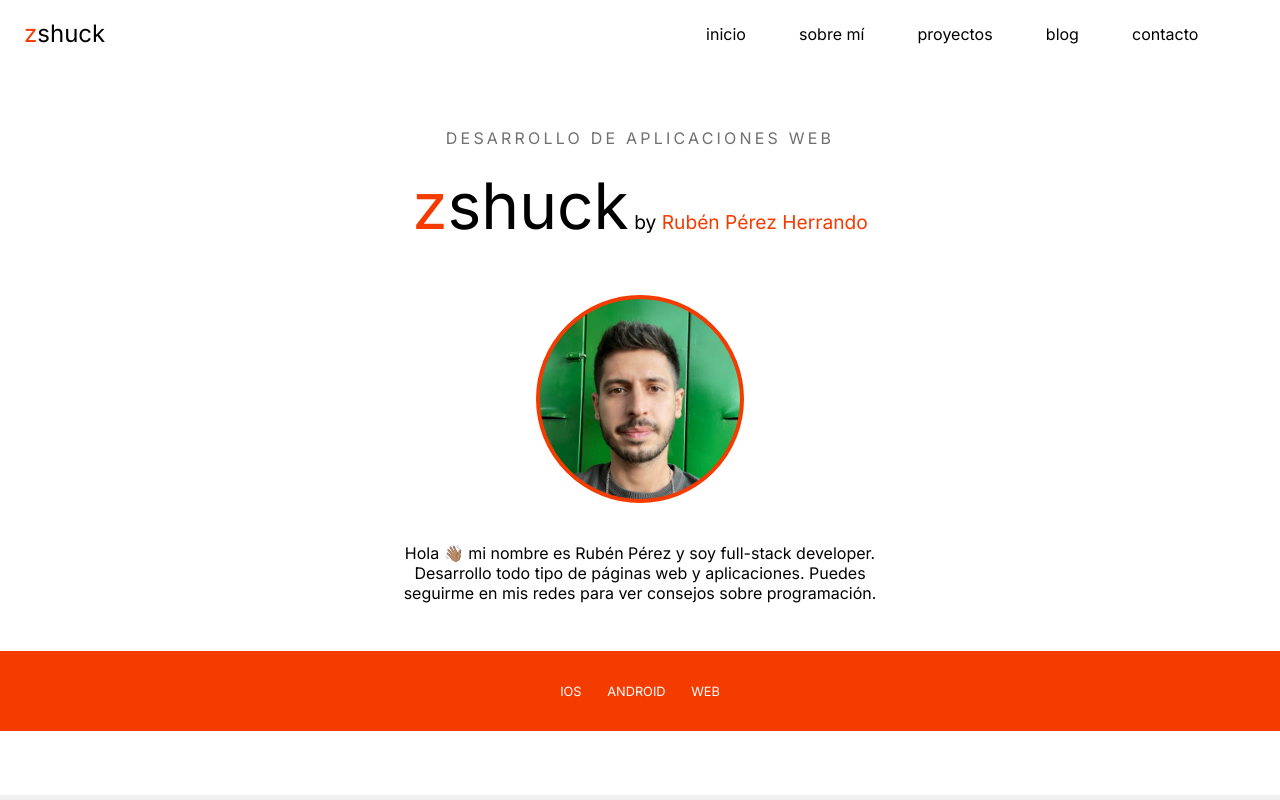
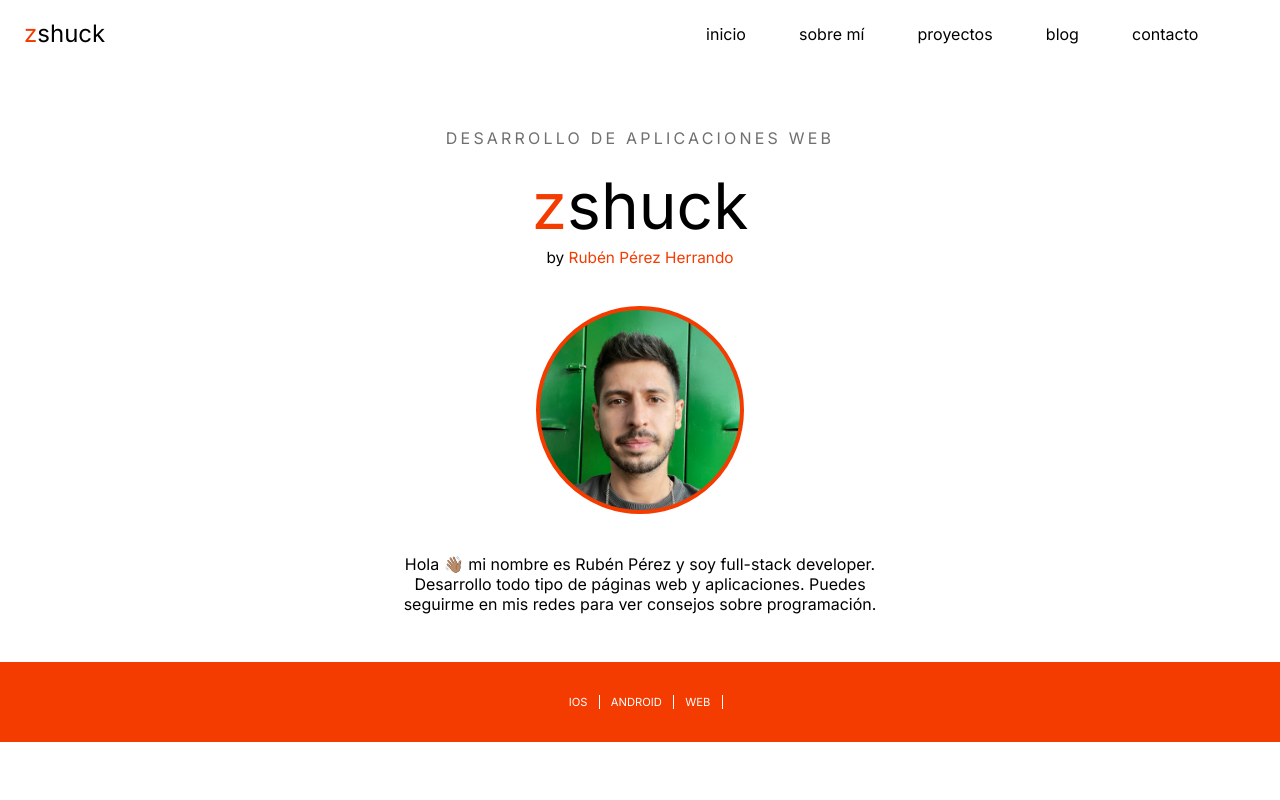
Before and after one commit to 9Shuck/zshuck_front, a Next.js app: page / in a window 1280 px wide. Shown: the top 800 px of the page. Built offline with nearby package versions, Linux system fonts and the light colour scheme.

Commit message:
modifying landing page

```diff
--- a/src/pages/index.tsx
+++ b/src/pages/index.tsx
@@ -12,10 +12,12 @@ export default function Home() {
           DESARROLLO DE APLICACIONES WEB
         </div>
         <div className="homeContainer__header__title">
-          <p>
+          <div>
             <span className="secondary-color">z</span>shuck
-            <span className="font-md"> by <span className="secondary-color">Rubén Pérez Herrando</span></span>
-          </p>
+          </div>
+          <div className="homeContainer__header__title_2">
+          <span className="font-md"> by <span className="secondary-color">Rubén Pérez Herrando</span></span>
+          </div>
         </div>
         <div className="homeContainer__header__photo"></div>
         <div className="homeContainer__header__description">
--- a/src/styles/components/_splitBanner.scss
+++ b/src/styles/components/_splitBanner.scss
@@ -7,9 +7,10 @@
     display: flex;
     justify-content: center;
     & > div {
-        font-size: 0.8em;
+        font-size: 0.7em;
         align-self: center;
         text-transform: uppercase;
         padding: 0 1em 0 1em;
+        border-right: 1px solid white;
     }
 }
--- a/src/styles/pages/_home.scss
+++ b/src/styles/pages/_home.scss
@@ -4,7 +4,7 @@
     &__header {
         margin-top: var(--margin-top-view);
         text-align: center;
-        width: 40%;
+        width: 90vw;
 
         &__pretitle {
             color: var(--grey-dark);
@@ -12,10 +12,13 @@
         }
 
         &__title {
-            margin-top: -0.7em;
-            margin-bottom: -0.2em;
+            margin-top: 0.3em;
             font-size: 4em;
             padding: 0 !important;
+            &_2{
+                line-height: 0;
+                font-size: 0.8em;
+            }
         }
 
         &__photo {
@@ -27,6 +30,7 @@
             width: 200px;
             height: 200px;
             margin: auto;
+            margin-top: 3em;
         }
 
         &__description {
@@ -34,3 +38,35 @@
         }
     }
 }
+
+@media(min-width: 1024px){
+    .homeContainer {
+        display: flex;
+        justify-content: center;
+        &__header {
+            margin-top: var(--margin-top-view);
+            text-align: center;
+            width: 60vw;
+
+            &__title{
+                & > p {
+
+                }
+            }
+        }
+    }
+}
+
+@media(min-width: 768px){
+    .homeContainer {
+        display: flex;
+        justify-content: center;
+        &__header {
+            margin-top: var(--margin-top-view);
+            text-align: center;
+            width: 40vw;
+        }
+        &__title{
+        }
+    }
+}
```
